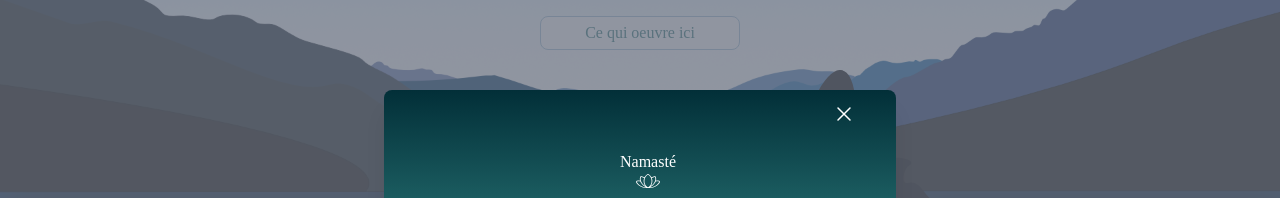
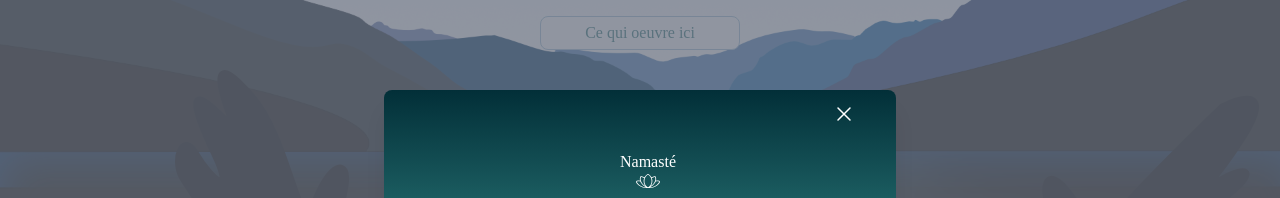
Before and after one commit to kev0629/selene-yoga, a Next.js app: page / in a window 1280 px wide. Shown: the part 229-427 px from the top of the page. Built offline with nearby package versions, Linux system fonts and the light colour scheme.

Commit message:
add svgs in carousel

```diff
--- a/components/Intro.tsx
+++ b/components/Intro.tsx
@@ -25,7 +25,7 @@
 
 const Intro = (props: Props) => {
   return (
-    <div className='h-96 lg:h-[40rem] flex flex-col justify-between space'>
+    <div className='h-96 lg:h-[35rem] flex flex-col justify-between space'>
       <div>
         <div className='m-5 text-3xl text-center font-serif text-selene-green lg:text-5xl'>
             Séléné Yoga vous invite
@@ -40,24 +40,26 @@
           </Link>
         </div>
       </div>
-        {/* <div className='flex flex-col justify-center items-center mt-32'> */}
         <Carousel
-          // className='mt-28'
           showStatus={false}
           showArrows={false}
           showIndicators={false}
           showThumbs={false}
           autoPlay={true}
-          interval={5000}
+          // interval={5000}
           infiniteLoop={true}>
-        <div className='w-10px h-10px'>
-          <Image src={arbre} alt='yoga'/>
+        <div>
+          <Image priority src={arbre} width={32} height={32} alt='yoga' />
           <p className='mt-3 text-base'>Favoriser la santé</p>
         </div>
-        <div>
+        <div className='w-10 h-10'>
+          <Image src={arbre} alt='yoga' />
+          <p className='mt-3 text-base'>Favoriser la santé</p>
+        </div>
+        {/* <div>
           <Image src={arc} alt='yoga'/>
           <p className='mt-3 text-base'>Favoriser la santé</p>
-        </div>
+        </div> */}
         {/* <div className='w-30 h-30'>
           <Image src={chameau}   alt='yoga'/>
           <p className='mt-3 text-base'>Favoriser la santé</p>
```
